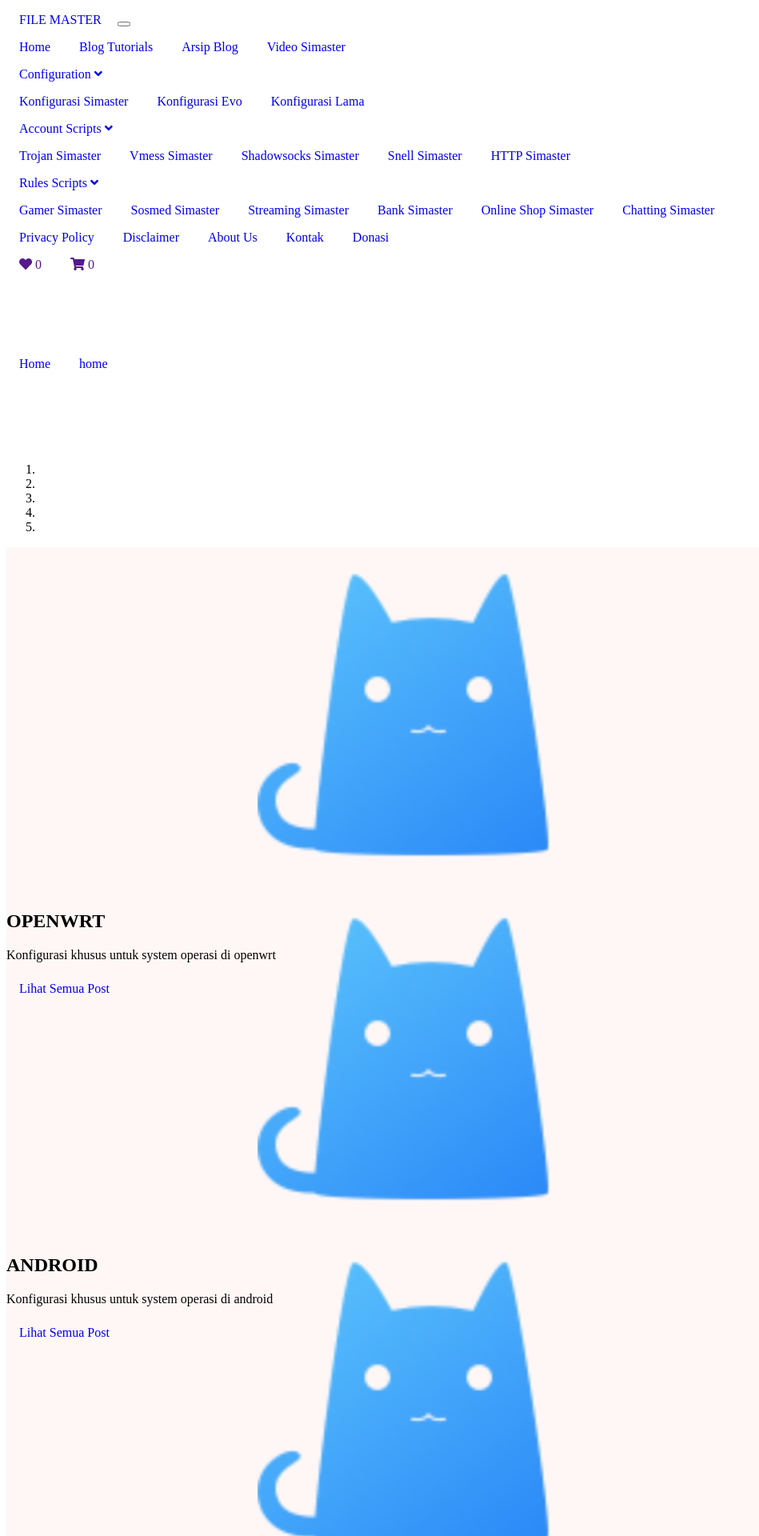
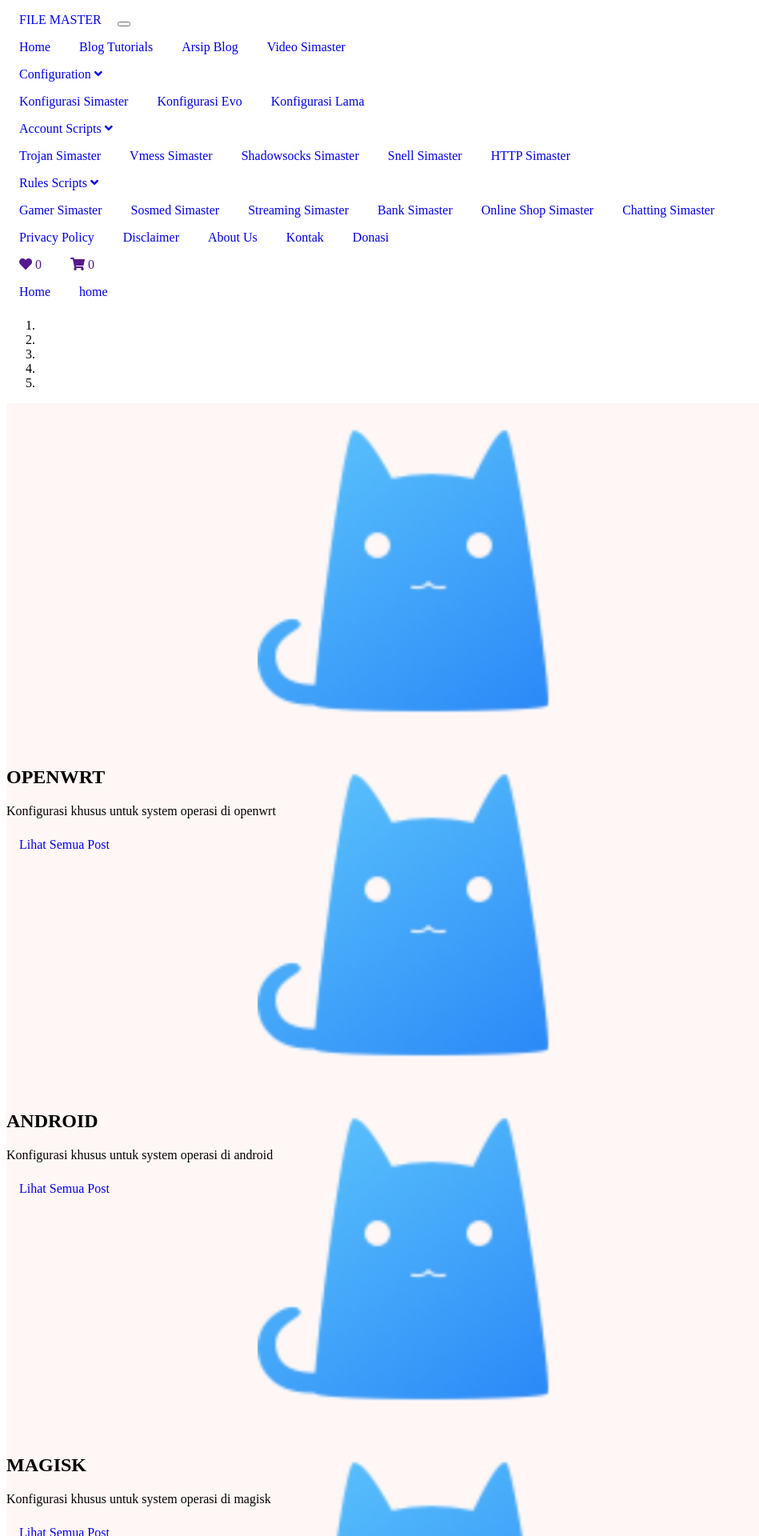
Before and after one commit to mwnsofficial/simaster, a Jekyll site: the page built from index.html, in a window 1280 px wide. Shown: the top 1920 px of the page at 80% size, without its empty margins (0-949 px from the left). Built offline with Jekyll 4.4.1, drawn with Linux system fonts in a browser that asks for light colours; nearby versions of some CDN libraries; comment, search, counter and statistics services are not loaded.

Commit message:
Update default.html

```diff
--- a/_layouts/default.html
+++ b/_layouts/default.html
@@ -6,31 +6,21 @@
 </head>
 
 <body>
+{% include adsense.html %}
 {% include navbar.html %}
-<div class="ads">
 {% include adsense.html %}
-</div>
 <section>
   {% include breadcrumb.html %}
-<div class="ads">
-{% include adsense.html %}
-</div>
     {{ content }}
-<div class="ads">
-{% include adsense.html %}
-</div>
   {% include comments.html %}
 </section>
-
+{% include adsense.html %}
 {% include offer.html %}
 {% include vendor.html %}
-<div class="ads">
-{% include adsense.html %}
-</div>
 <footer>
 {% include footer.html %}
 </footer>
-
+{% include adsense.html %}
     <!-- Back to Top -->
     <a href="#" class="btn btn-primary back-to-top"><i class="fa fa-angle-double-up"></i></a>
 
```
